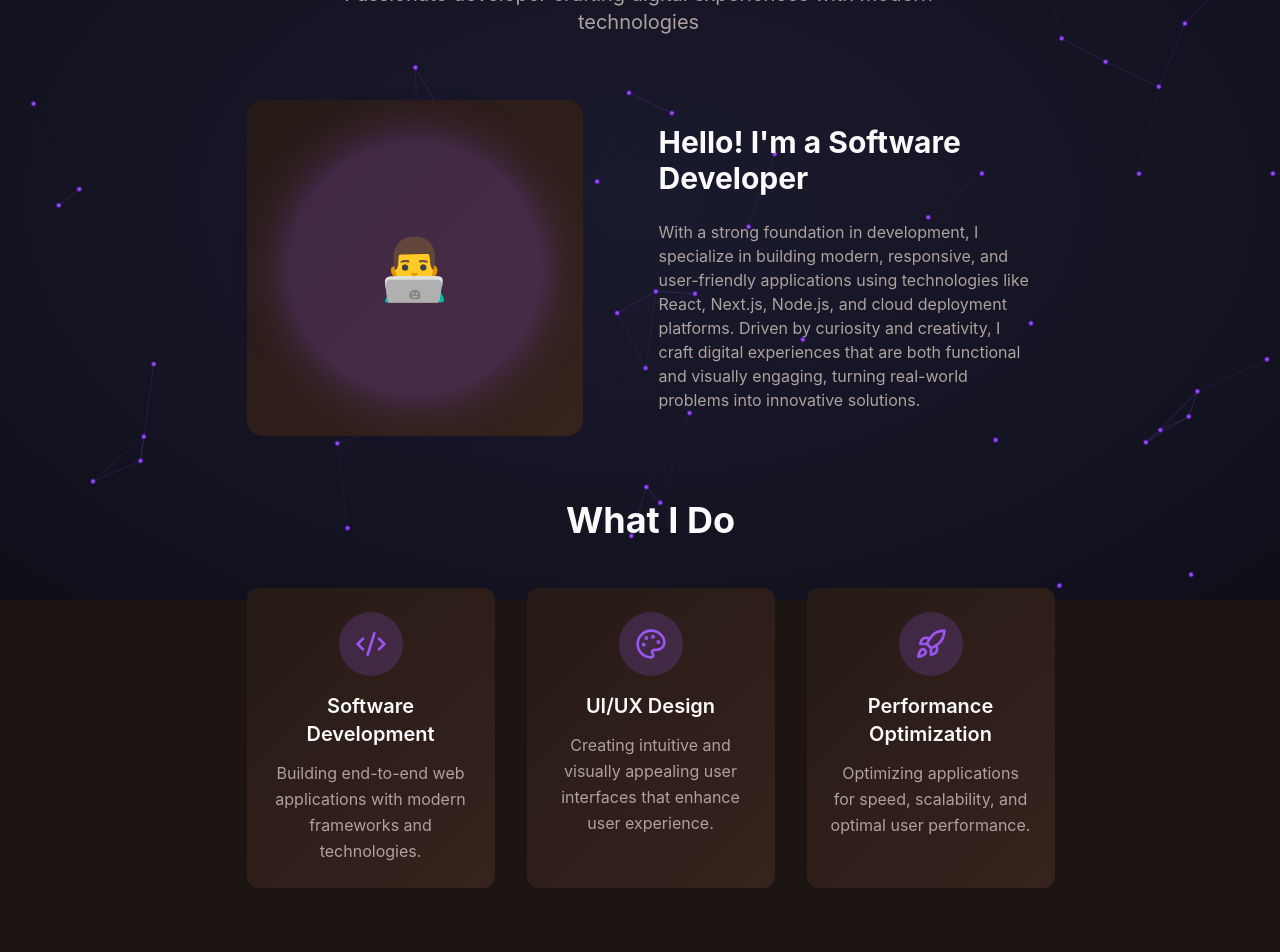
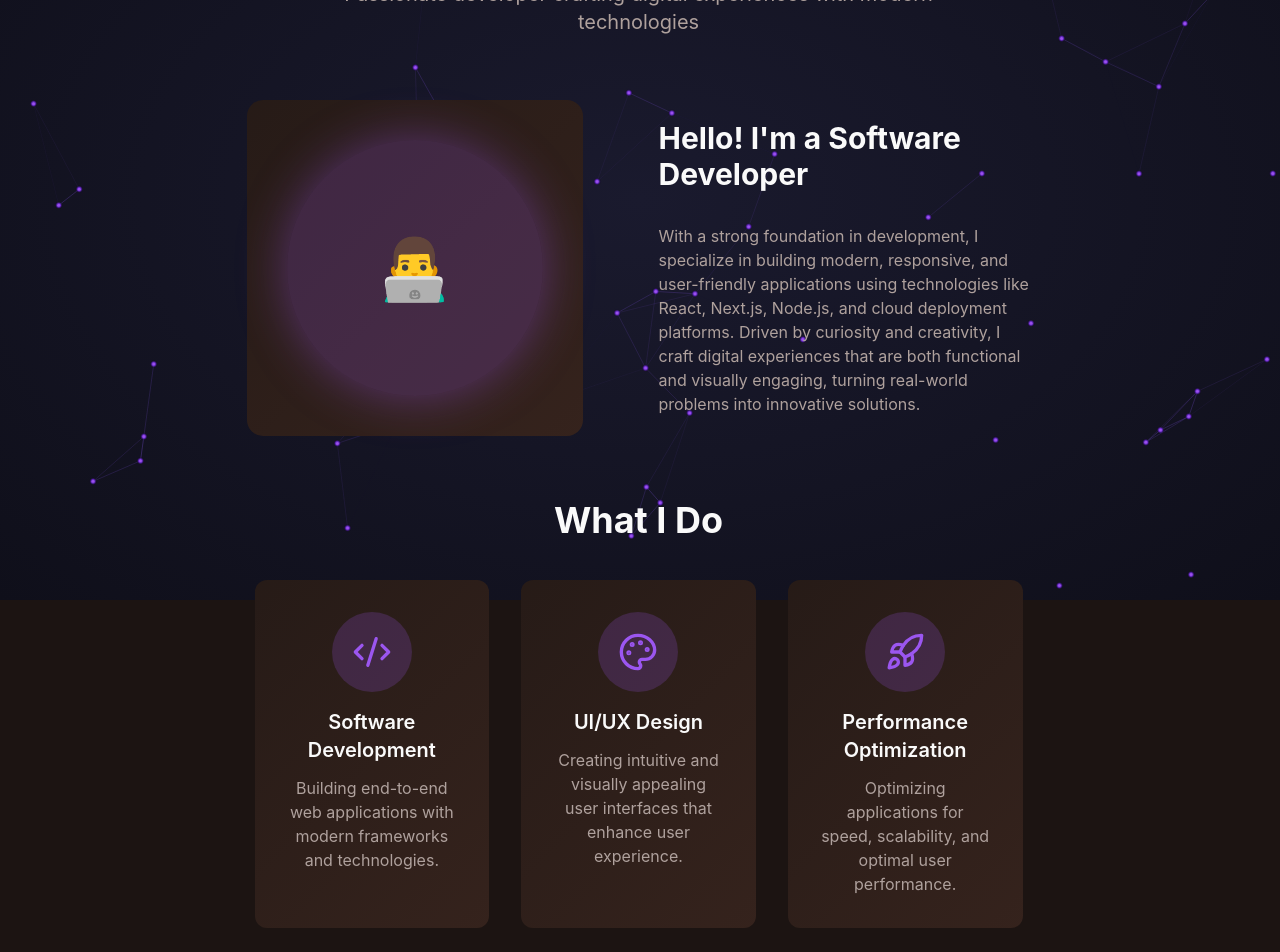
Before and after one commit to anirudh-731/portfolio, a React (Vite) app: page /about in a window 1280 px wide. Shown: the part 200-1152 px from the top of the page. Built offline with nearby package versions, Linux system fonts and the light colour scheme.

Commit message:
pen-ultimate

```diff
--- a/src/pages/About.tsx
+++ b/src/pages/About.tsx
@@ -49,11 +49,11 @@ const About = () => {
     transition={{ delay: 0.3, duration: 0.6, ease: "easeOut" }}
     className="space-y-4 sm:space-y-6 text-center lg:text-left"
   >
-    <h2 className="text-2xl sm:text-3xl font-bold text-foreground">
+    <h2 className="text-4xl sm:text-3xl font-bold text-foreground pb-2">
       Hello! I'm a Software Developer
     </h2>
 
-    <div className="space-y-3 sm:space-y-4 text-muted-foreground leading-relaxed text-sm sm:text-base">
+    <div className="space-y-2 sm:space-y-4 text-muted-foreground leading-relaxed text-sm sm:text-base">
       <p>
         With a strong foundation in development, I specialize in building modern, responsive, and user-friendly applications using technologies like React, Next.js, Node.js, and cloud deployment platforms. Driven by curiosity and creativity, I craft digital experiences that are both functional and visually engaging, turning real-world problems into innovative solutions.
       </p>
@@ -63,13 +63,13 @@ const About = () => {
 
 
         {/* What I Do */}
-        <motion.div
+       <motion.div
   initial={{ opacity: 0, y: 40 }}
   animate={{ opacity: 1, y: 0 }}
   transition={{ delay: 0.5, duration: 0.6, ease: "easeOut" }}
-  className="space-y-12 ml-[24px]"
+  className="space-y-10 px-4 sm:px-6 md:px-8"
 >
-  <h2 className="text-4xl font-bold text-center text-foreground mb-12">
+  <h2 className="text-4xl sm:text-4xl font-bold text-center text-foreground mb-8">
     What I Do
   </h2>
 
@@ -96,15 +96,15 @@ const About = () => {
         initial={{ opacity: 0, y: 20 }}
         animate={{ opacity: 1, y: 0 }}
         transition={{ delay: 0.6 + index * 0.1, duration: 0.6, ease: "easeOut" }}
-        className="gradient-card rounded-xl p-6 text-center group hover:glow-primary transition-all duration-300"
+        className="gradient-card rounded-xl p-6 sm:p-8 text-center group hover:glow-primary transition-all duration-300"
       >
-        <div className="inline-flex items-center justify-center w-16 h-16 bg-primary/20 rounded-full mb-4 group-hover:scale-110 transition-transform">
-          <service.icon className="w-8 h-8 text-primary" />
+        <div className="inline-flex items-center justify-center w-16 h-16 sm:w-20 sm:h-20 bg-primary/20 rounded-full mb-4 group-hover:scale-110 transition-transform">
+          <service.icon className="w-8 sm:w-10 h-8 sm:h-10 text-primary" />
         </div>
-        <h3 className="text-xl font-semibold text-foreground mb-3">
+        <h3 className="text-lg sm:text-xl font-semibold text-foreground mb-3">
           {service.title}
         </h3>
-        <p className="text-muted-foreground leading-relaxed">
+        <p className="text-sm sm:text-base text-muted-foreground leading-relaxed">
           {service.description}
         </p>
       </motion.div>
@@ -112,6 +112,7 @@ const About = () => {
   </div>
 </motion.div>
 
+
       </div>
     </div>
   );
```
Also changed, not shown: 1 other file (tests, documents, lock files or other folders).
